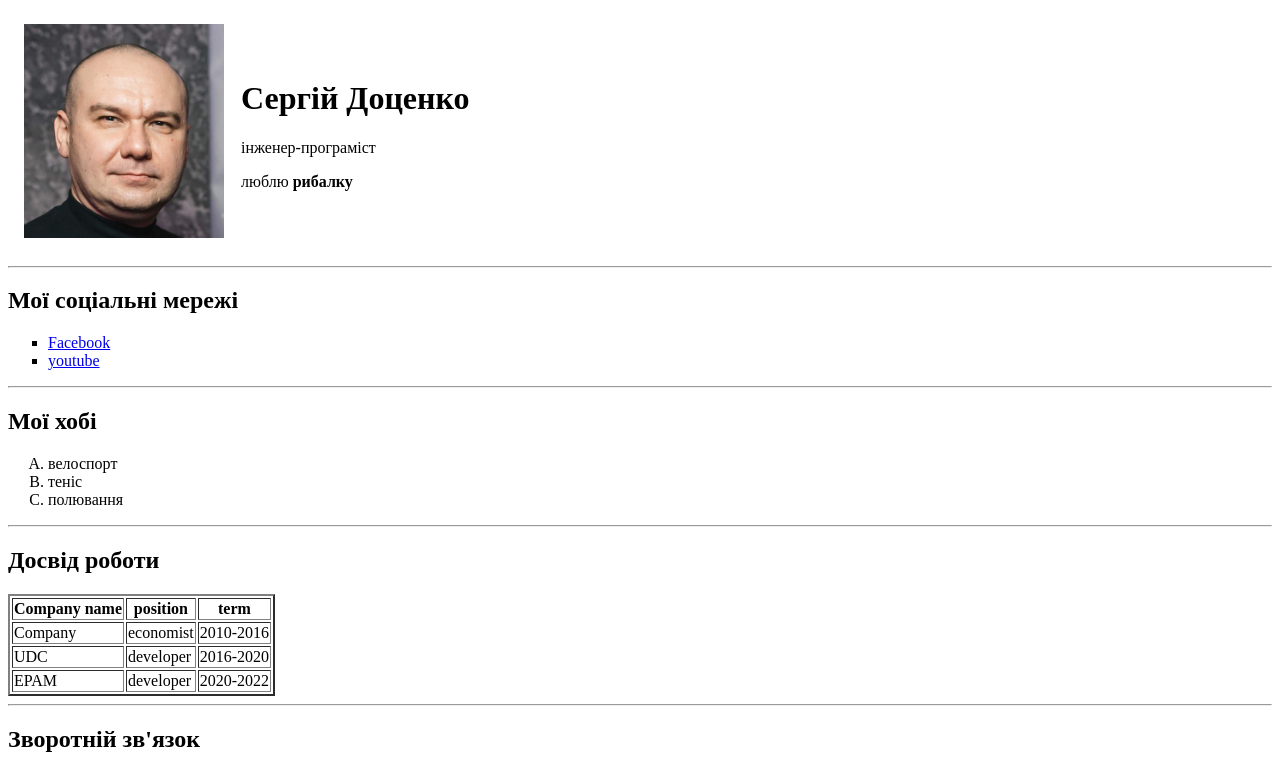
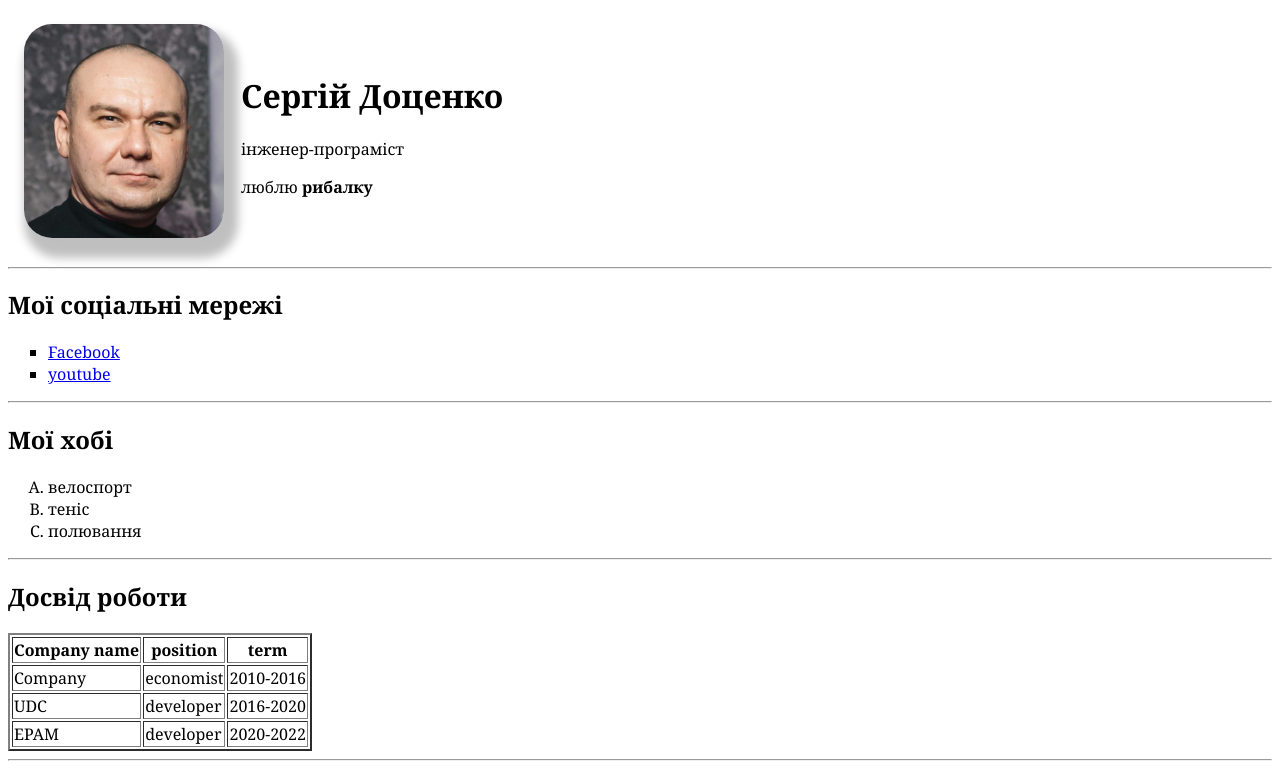
Before and after one commit to SVDotsenko/lesson2, a plain HTML site: page index.html in a window 1280 px wide. Shown: the top 770 px of the page. Drawn offline with Linux system fonts and the light colour scheme.

Commit message:
avatar was styled

```diff
--- a/index.html
+++ b/index.html
@@ -3,13 +3,14 @@
 
 <head>
     <title>Document</title>
+    <link rel="stylesheet" href="styles.css">
 </head>
 
 <body>
     <table cellspacing="15">
         <tr>
             <td>
-                <img src="face.jpg" width="200" alt="моє фото">
+                <img src="face.jpg" alt="моє фото" class="avatar">
             </td>
             <td>
                 <h1>Сергій Доценко</h1>
--- /dev/null
+++ b/styles.css
@@ -0,0 +1,13 @@
+body {
+  /* background-color: blueviolet; */
+  font-size: 16px;
+  font-weight: normal;
+  font-family: Georgia, "Times New Roman", Times, serif;
+}
+
+.avatar {
+  width: 200px;
+  /* height: 200px; */
+  border-radius: 28px;
+  box-shadow: 7px 13px 10px 7px rgb(0 0 0 / 25%);
+}
```
